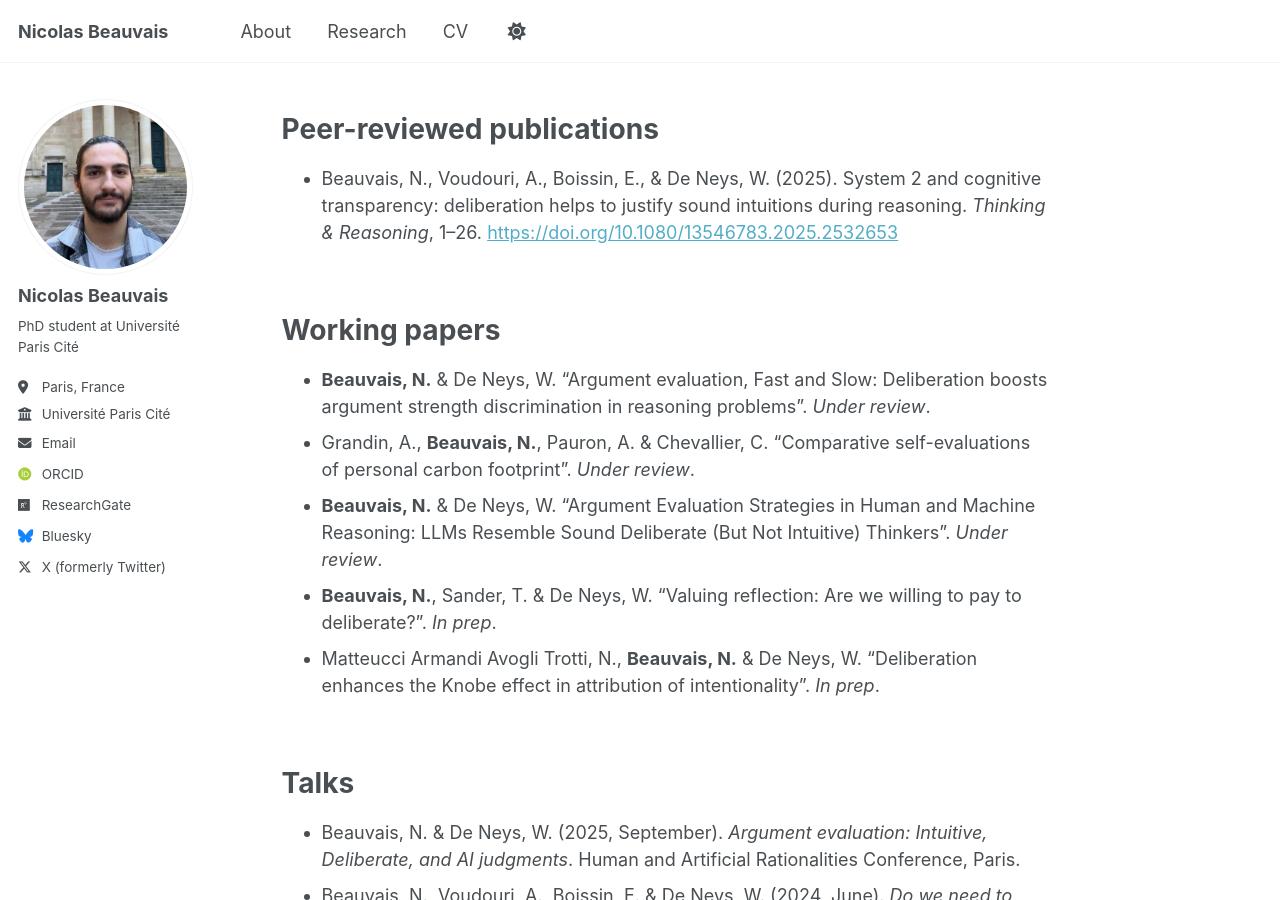
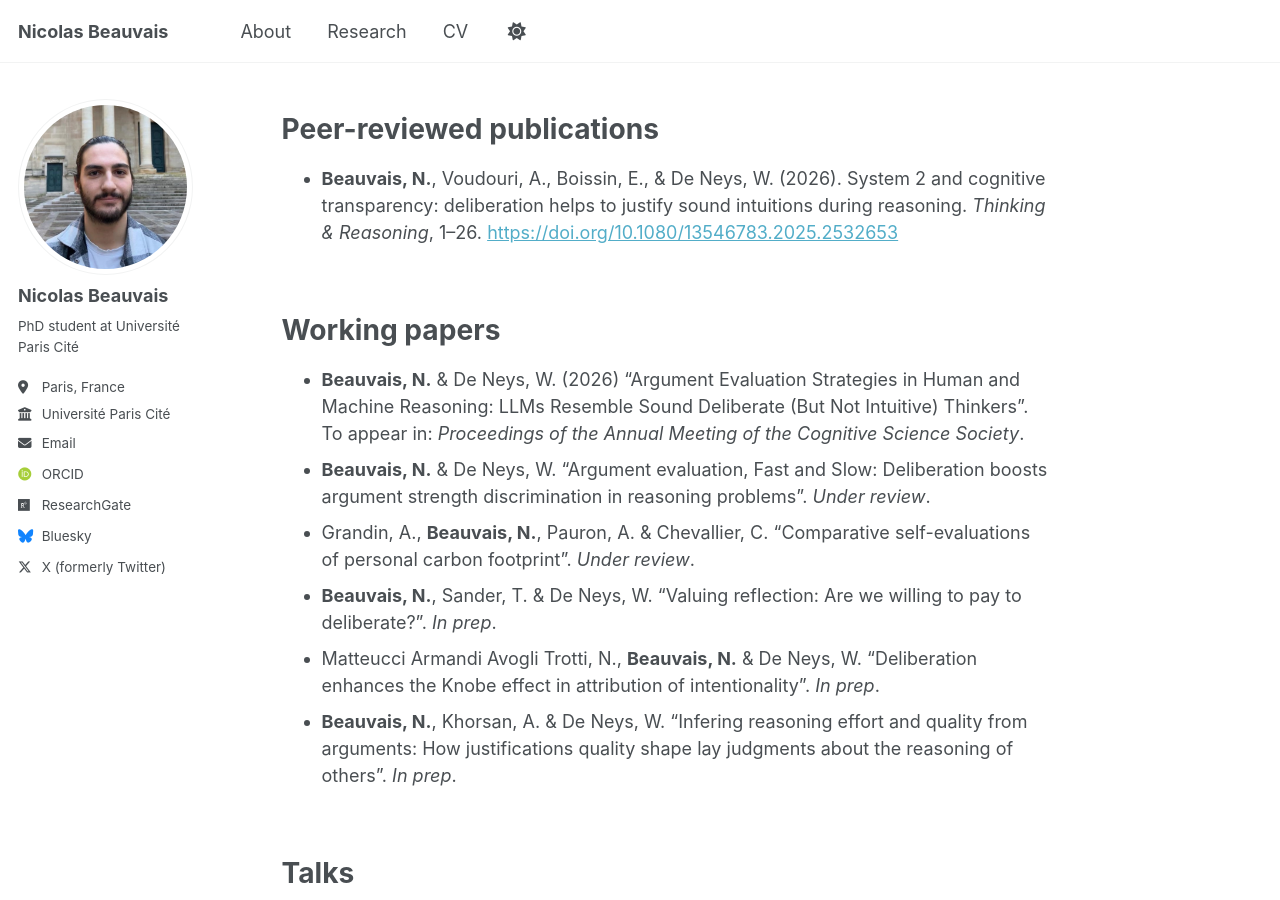
Before and after one commit to nbeauvais/nbeauvais.github.io, a Jekyll site: the page built from _pages/non-menu-page.md, in a window 1280 px wide and 900 px high. Built offline with Jekyll 4.4.1, drawn with Linux system fonts in a browser that asks for light colours; some web fonts are replaced; a script that is not in the unit is left out.

Commit message:
Update publication year for peer-reviewed paper

```diff
--- a/_pages/non-menu-page.md
+++ b/_pages/non-menu-page.md
@@ -10,7 +10,9 @@ redirect_from:
 Peer-reviewed publications
 ======
 
-- Beauvais, N., Voudouri, A., Boissin, E., & De Neys, W. (2025). System 2 and cognitive transparency: deliberation helps to justify sound intuitions during reasoning. *Thinking & Reasoning*, 1–26. [https://doi.org/10.1080/13546783.2025.2532653](https://doi.org/10.1080/13546783.2025.2532653)
+- **Beauvais, N.**, Voudouri, A., Boissin, E., & De Neys, W. (2026). System 2 and cognitive transparency: deliberation helps to justify sound intuitions during reasoning. *Thinking & Reasoning*, 1–26. [https://doi.org/10.1080/13546783.2025.2532653](https://doi.org/10.1080/13546783.2025.2532653)
+
+
 
 <br>
 
@@ -18,11 +20,12 @@ Peer-reviewed publications
 Working papers
 ======
 
+-   **Beauvais, N.** & De Neys, W. (2026) "Argument Evaluation Strategies in Human and Machine Reasoning: LLMs Resemble Sound Deliberate (But Not Intuitive) Thinkers". To appear in: *Proceedings of the Annual Meeting of the Cognitive Science Society*.
 -   **Beauvais, N.** & De Neys, W. "Argument evaluation, Fast and Slow: Deliberation boosts argument strength discrimination in reasoning problems". *Under review*.
 -   Grandin, A., **Beauvais, N.**, Pauron, A. & Chevallier, C. "Comparative self-evaluations of personal carbon footprint". *Under review*.
--   **Beauvais, N.** & De Neys, W. "Argument Evaluation Strategies in Human and Machine Reasoning: LLMs Resemble Sound Deliberate (But Not Intuitive) Thinkers". *Under review*.
 -   **Beauvais, N.**, Sander, T. & De Neys, W. "Valuing reflection: Are we willing to pay to deliberate?". *In prep*.
 -   Matteucci Armandi Avogli Trotti, N., **Beauvais, N.** & De Neys, W. "Deliberation enhances the Knobe effect in attribution of intentionality". *In prep*.
+-   **Beauvais, N.**, Khorsan, A. & De Neys, W. "Infering reasoning effort and quality from arguments: How justifications quality shape lay judgments about the reasoning of others". *In prep*.
 
 <br>
 
```
